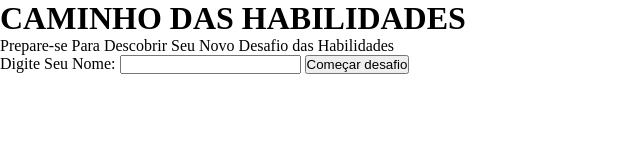
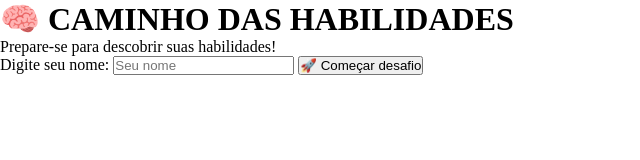
Before and after one commit to HeitorMAnami/Caminho_das_Habilidades, a plain HTML site: page index.html in a window 1280 px wide. Shown: the whole page, without its empty margins (0-640 px from the left). Drawn offline with Linux system fonts and the light colour scheme.

Commit message:
Add files via upload

```diff
--- a/index.html
+++ b/index.html
@@ -1,25 +1,36 @@
 <!DOCTYPE html>
-<html lang="en">
+<html lang="pt-br">
 <head>
     <meta charset="UTF-8">
     <meta name="viewport" content="width=device-width, initial-scale=1.0">
-    <title>Caminho das Habildades</title>
+    <title> CAMINHO DAS HABILIDADES </title>
     <link rel="stylesheet" href="style.css">
 </head>
 <body>
-    <h1> CAMINHO DAS HABILIDADES </h1>
-    <P>Prepare-se Para Descobrir Seu Novo Desafio das Habilidades<P>
-    <label for="name"> Digite Seu Nome: </label>
-    <input
-    type="text"
-    id="name"
-    placeloder="Seu Nome: "
-    >
+     <div class="container">
 
-    <button onclick="inicialDesafio()">Começar desafio</button>
+        <h1>🧠 CAMINHO DAS HABILIDADES</h1>
 
-    <div id="resposta"></div>
+        <p>
+            Prepare-se para descobrir suas habilidades!
+        </p>
 
-    <script src="main.js"></script>
+        <label for="nome">Digite seu nome:</label>
+
+        <input
+            type="text"
+            id="nome"
+            placeholder="Seu nome"
+        >
+
+        <button onclick="iniciarDesafio()">
+            🚀 Começar desafio
+        </button>
+
+        <div id="resultado"></div>
+
+    </div>
+
+    <Script src="main.js"></Script>
 </body>
 </html>
```
